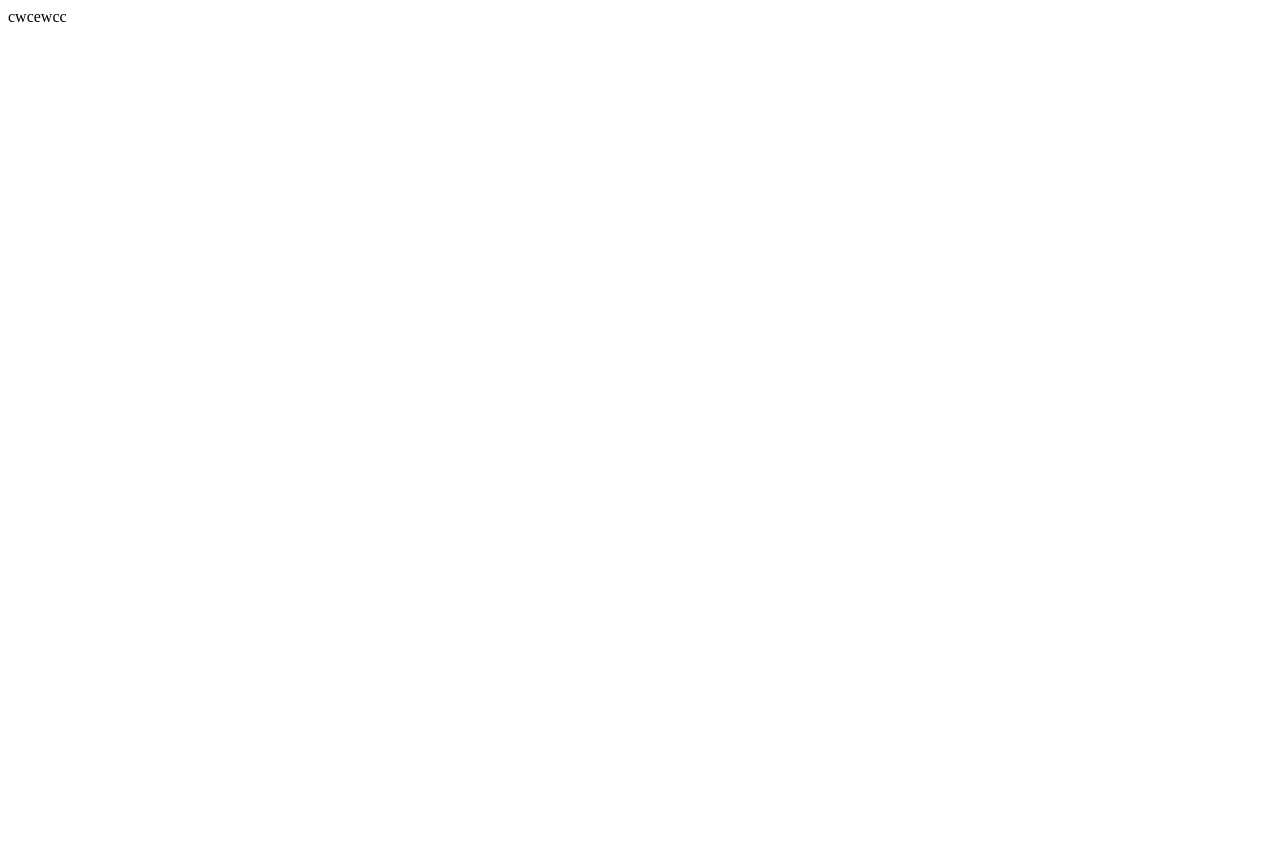
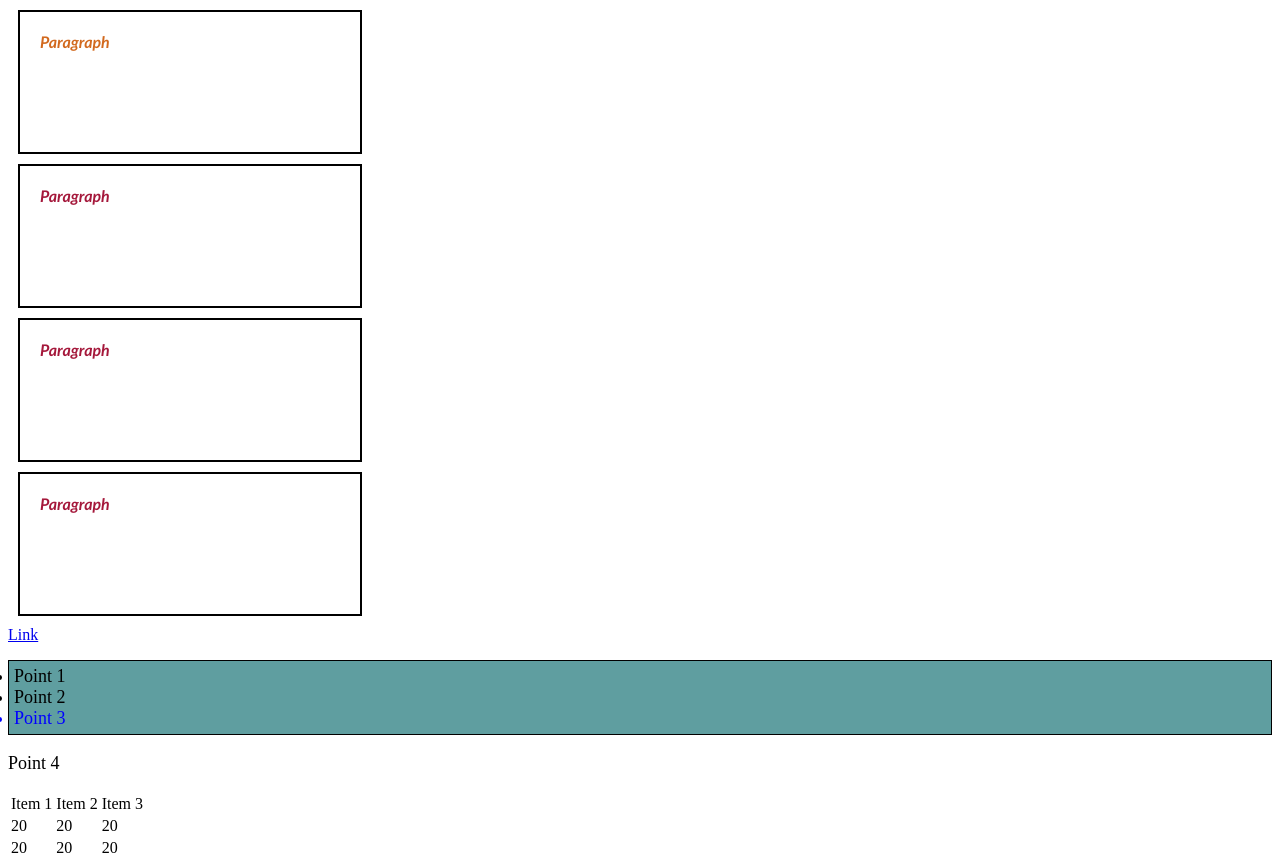
Before and after one commit to EvgenyUrbanovich/rsschool-cv, a plain HTML site: page index.html in a window 1280 px wide. Shown: the top 854 px of the page. Before the commit the page ends 800 px from the top, so only its background shows below. Drawn offline with Linux system fonts and the light colour scheme.

Commit message:
docs: add in index and css

```diff
--- a/index.html
+++ b/index.html
@@ -1 +1,51 @@
-cwcewcc
+<!DOCTYPE html>
+<html lang="en">
+
+<head>
+    <meta charset="UTF-8">
+    <meta http-equiv="X-UA-Compatible" content="IE=edge">
+    <meta name="viewport" content="width=device-width, initial-scale=1.0">
+    <link rel="stylesheet" href="style.css">
+    <title>Document</title>
+</head>
+
+<body>
+    <section>
+         <p class="paragraph special">Paragraph</p>
+         <p class="paragraph">Paragraph</p>
+         <p class="paragraph">Paragraph</p>
+         <p class="paragraph">Paragraph</p>
+    </section>
+    <a href="http://google.com" target="_blank">Link</a>
+    <ul class="list">
+        <li class="listItem">Point 1</li>
+        <li class="listItem">Point 2</li>
+        <li class="listItem">Point 3</li>
+    </ul>
+    <p class="listItem">Point 4</p>
+    <table>
+        <thead>
+            <td>Item 1</td>
+            <td>Item 2</td>
+            <td>Item 3</td>
+        </thead>
+        <tr>
+            <td>20</td>
+            <td>20</td>
+            <td>20</td>
+        </tr>
+        <tr>
+            <td>20</td>
+            <td>20</td>
+            <td>20</td>
+        </tr>
+    </table>
+    <img class="image" alt="rolling-scopes image" src="https://avatars.githubusercontent.com/u/11501370?s=280&v=4" />
+   <div class="coolImage"></div>
+    <form>
+       <input/>
+       <button>Submit</button>
+    </form>
+</body>
+
+</html>
--- /dev/null
+++ b/script.js
@@ -0,0 +1 @@
+console.log ("Hello RS");
--- a/style.css
+++ b/style.css
@@ -0,0 +1,38 @@
+.paragraph {
+    width: 300px;
+    height: 100px;
+    padding: 20px;
+    margin: 10px;
+    border: 2px solid black;
+color:rgb(165, 24, 59);
+font-family:'Trebuchet MS', 'Lucida Sans Unicode', 'Lucida Grande', 'Lucida Sans', Arial, sans-serif;
+font-weight: 900;
+font-style: italic;
+}
+.special {
+    color:chocolate;
+}
+
+.list {
+     background-color: cadetblue;
+     border: 1px solid black;
+     padding: 5px;
+}
+.listItem {
+    font-size: large;
+}
+.list.listItem {
+    color:darkkhaki;
+}
+.listItem:last-child{
+    color:blue;
+}
+.image{
+    width: 50%;
+}
+.coolImage {
+    width: 50px;
+    height: 50px;
+    background: url(https://avatars.githubusercontent.com/u/11501370?s=280&v=4) no-repeat center;
+    background-size: cover;
+}
```
